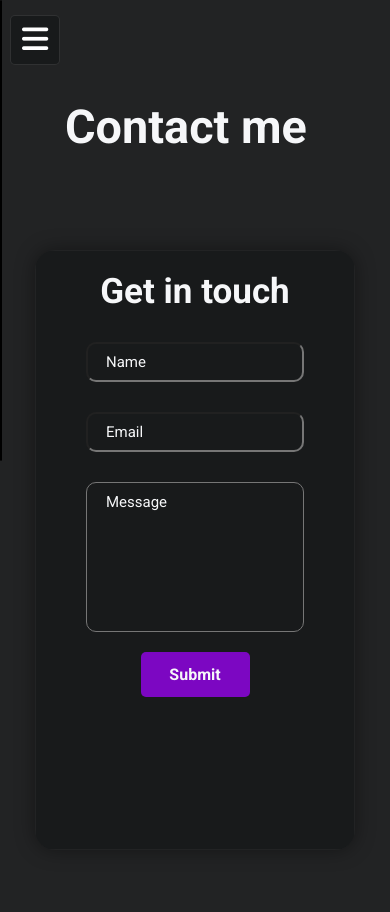
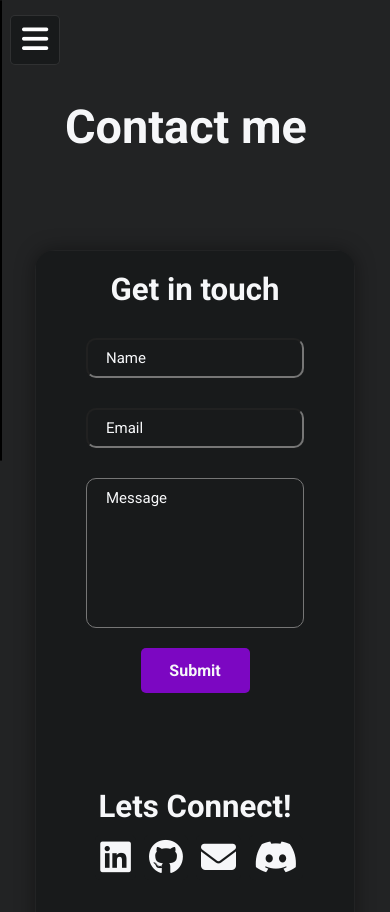
Before and after one commit to SamuelToledo123/ImSamuelToledo.github.io, a plain HTML site: page contact.html in a window 390 px wide. Drawn offline with Linux system fonts and the light colour scheme.

Commit message:
added bew stuff to contact

```diff
--- a/contact.css
+++ b/contact.css
@@ -218,7 +218,7 @@ ul li {
 }
 .text-three {
     text-align: center;
-    font-size: 35px;
+    font-size: clamp(30px,8vw,35px);
     font-weight: 600;
     position: relative;
     padding-top: 20px;
@@ -299,7 +299,7 @@ textarea.input {
 }
 
 .mobile {
-    padding-top: 150px;
+
     justify-content: center;
     display: flex;
     list-style: none;
@@ -312,6 +312,18 @@ textarea.input {
     border-radius: 5px;
     transition: .3s;
     color: #f6f7f9;
+
+}
+
+.text-mobile {
+    margin-top: 175px;
+    text-align: center;
+    font-size: clamp(30px,8vw,35px);
+    font-weight: 600;
+    position: relative;
+    padding-top: 20px;
+    color: #f6f7f9;
+    visibility: hidden;
 
 }
 
@@ -424,6 +436,18 @@ textarea.input {
     .contact {
         display: none;
     }
+
+    .mobile,.text-mobile {
+        visibility:visible;
+    }
+
+    .card {
+        height: 700px;
+        min-width: 100%;
+
+    }
+
+
 }
 
 
@@ -467,10 +491,6 @@ textarea.input {
     top: -15px;
 }
 
-.mobile {
-    visibility:visible;
-}
-
 
 }
 
@@ -487,11 +507,11 @@ textarea.input {
 
     }
 
-    /* ul li {
+    ul li {
         padding-left: 8px;
-        font-size: 27px;
 
-    } */
+
+    }
 
 
 
--- a/contact.html
+++ b/contact.html
@@ -75,14 +75,15 @@
                         </div>
                         <input type="submit" class="button" value="Submit">
 
-                        <!-- <div class="links-social">
+                        <div class="text-mobile"><h4>Lets Connect!</h4></div>
+                        <div class="links-social">
                                 <ul class="mobile">
                                     <li><a href="https://www.linkedin.com/in/samuel-toledo-24a321295/" target="_blank"><i class="fa-brands fa-linkedin"></i></a></li>
                                     <li><a href="https://github.com/SamuelToledo123" target="_blank"><i class="fa-brands fa-github"></i></a></li>
                                     <li><a href="mailto:samuel.toledo93@outlook.com" target="_blank"><i class="fa fa-envelope"></i></a></li>
                                     <li><a href="https://discord.com/users/228963158587473930" target="_blank"><i class="fa-brands fa-discord"></i></a></li>
                                 </ul>
-                            </div> -->
+                            </div>
                         </div>
                     </form>
                 </div>
```
